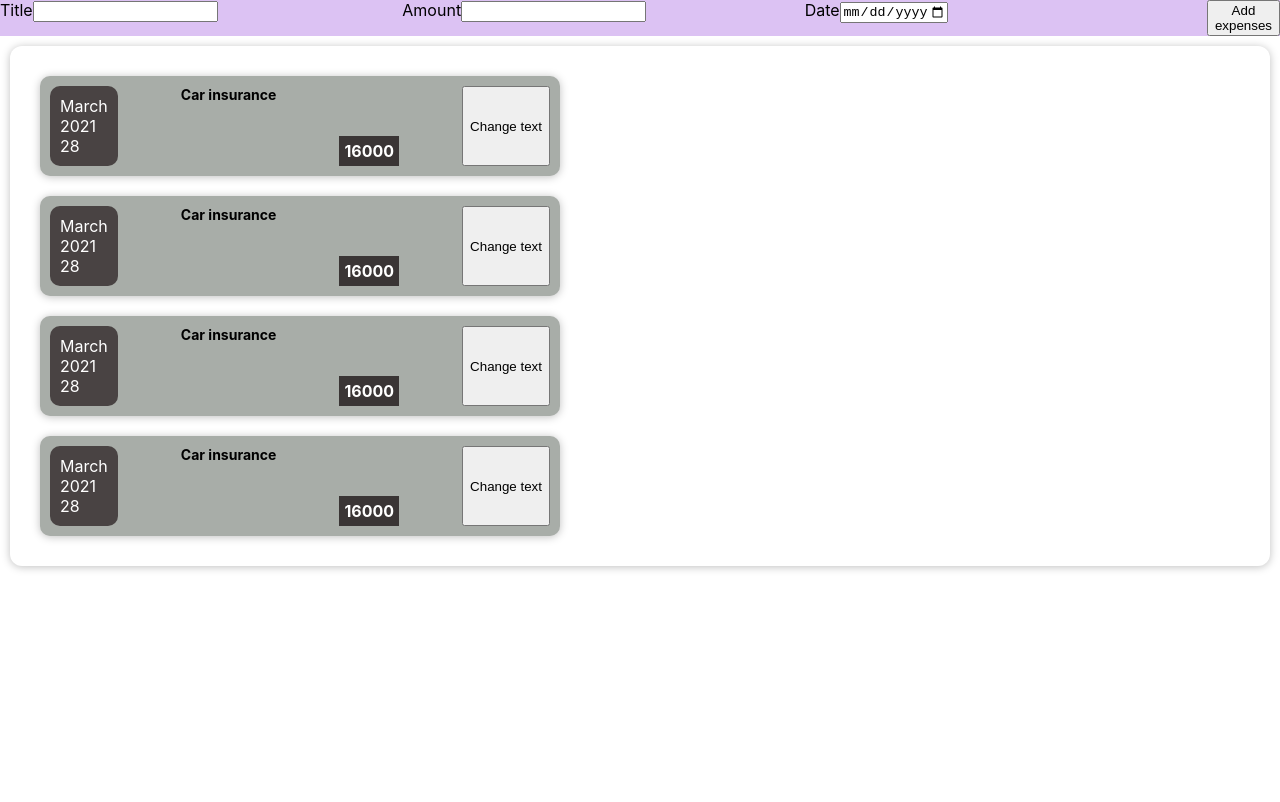
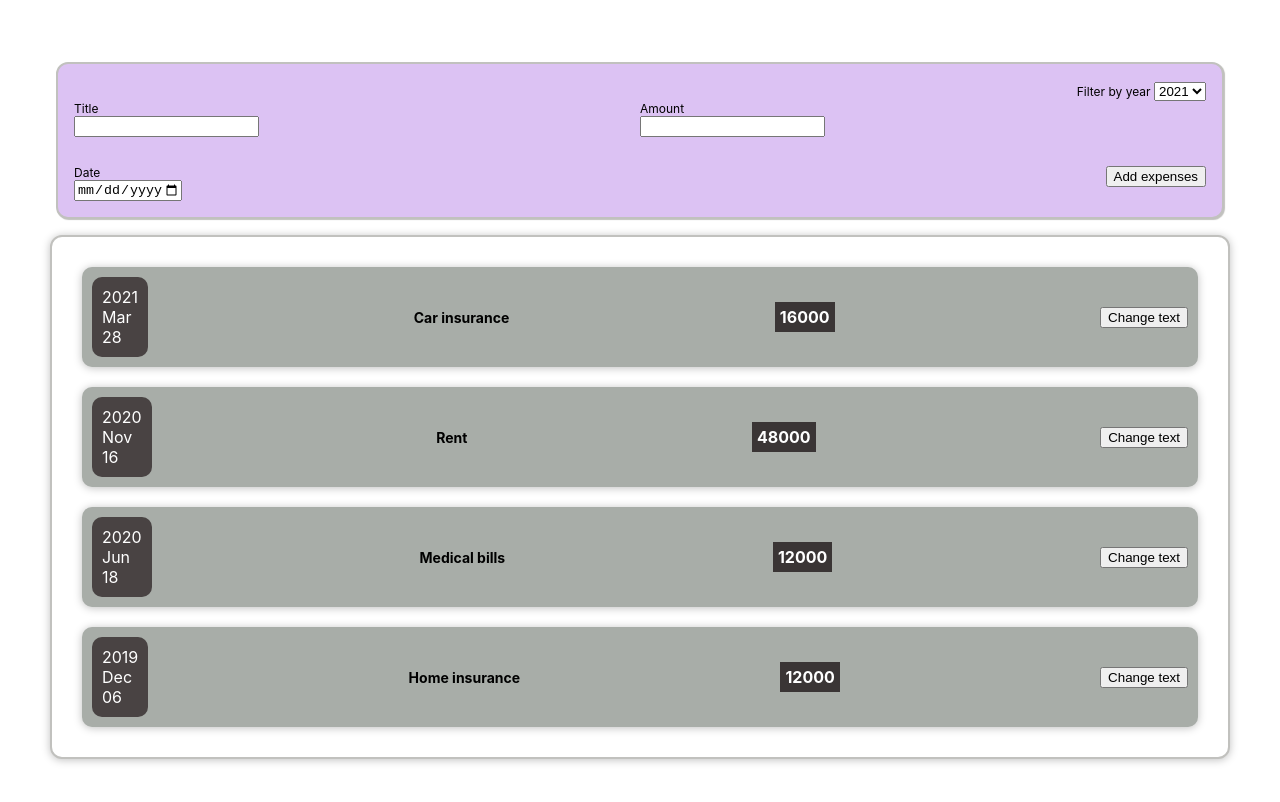
Before and after one commit to rajanimedikurthi/expense-tracker, a React (Create React App) app: page / in a window 1280 px wide. Shown: the top 802 px of the page. Built offline with nearby package versions, Linux system fonts and the light colour scheme.

Commit message:
added expense filter and beautify css

```diff
--- a/src/App.css
+++ b/src/App.css
@@ -1,31 +1,8 @@
-.App {
-  text-align: center;
-}
-
-.App-logo {
-  height: 40vmin;
-  pointer-events: none;
-}
-
-@media (prefers-reduced-motion: no-preference) {
-  .App-logo {
-    animation: App-logo-spin infinite 20s linear;
-  }
-}
-
-.App-header {
-  background-color: #282c34;
-  min-height: 100vh;
-  display: flex;
-  flex-direction: column;
-  align-items: center;
-  justify-content: center;
-  font-size: calc(10px + 2vmin);
-  color: white;
-}
-
-.App-link {
-  color: #61dafb;
+body {
+  margin: 0;
+  padding: 1rem;
+  max-width: 1200px;
+  margin: 30px auto;
 }
 
 @keyframes App-logo-spin {
--- a/src/App.js
+++ b/src/App.js
@@ -1,33 +1,44 @@
 import logo from "./logo.svg";
 import "./App.css";
+import "./Common.css";
+
 import Expenses from "./components/Expenses/Expenses";
-import ExpenseForm from "./components/Expenses/ExpenseForm";
+import NewExpenseForm from "./components/Expenses/NewExpenseForm";
 const expenses = [
   {
+    id: "e1",
     date: new Date(2021, 2, 28),
     title: "Car insurance",
     amount: "16000",
   },
   {
-    date: new Date(2021, 2, 28),
-    title: "Car insurance",
-    amount: "16000",
+    id: "e2",
+    date: new Date(2020, 10, 16),
+    title: "Rent",
+    amount: "48000",
   },
   {
-    date: new Date(2021, 2, 28),
-    title: "Car insurance",
-    amount: "16000",
+    id: "e3",
+    date: new Date(2020, 5, 18),
+    title: "Medical bills",
+    amount: "12000",
   },
   {
-    date: new Date(2021, 2, 28),
-    title: "Car insurance",
-    amount: "16000",
+    id: "e4",
+    date: new Date(2019, 11, 6),
+    title: "Home insurance",
+    amount: "12000",
   },
 ];
+const addExpenseDataHandler = (data) => {
+  expenses.push(data);
+  console.log(data);
+  console.log(expenses);
+};
 function App() {
   return (
     <div>
-      <ExpenseForm />
+      <NewExpenseForm onAddExpenseData={addExpenseDataHandler} />
       <Expenses expenses={expenses} />
     </div>
   );
--- /dev/null
+++ b/src/Common.css
@@ -0,0 +1,39 @@
+html {
+  font-size: 16px;
+}
+.box {
+  background-color: rgb(245, 215, 160);
+  padding: 10px;
+  border-radius: 12px;
+  border: 2px solid #c1c1be;
+  margin: 1rem;
+  box-shadow: 1px 1px 1px #c1c1be;
+}
+.flex-container {
+  display: flex;
+  padding: 1rem;
+}
+.column {
+  flex-direction: column;
+}
+.2-column {
+  flex-basis: 50%;
+  flex-shrink: 0;
+}
+input,
+label {
+  display: block;
+}
+label {
+  font-size: 0.75rem;
+}
+.align-self-flex-end {
+  align-self: flex-end;
+}
+
+.display-inline {
+  display: inline;
+}
+.align-center {
+  align-items: center;
+}
--- a/src/components/Calendar/CalendarDisplay.js
+++ b/src/components/Calendar/CalendarDisplay.js
@@ -1,15 +1,15 @@
 import "./CalendarDisplay.css";
 function CalendarDisplay(props) {
   const { month, year, day } = {
-    month: props.date.toLocaleString("en-US", { month: "long" }),
+    month: props.date.toLocaleString("en-US", { month: "short" }),
     year: props.date.getFullYear(),
     day: props.date.toLocaleString("en-US", { day: "2-digit" }),
   };
 
   return (
     <div className="Calendar-Display">
+      <div className="year">{year}</div>
       <div className="month">{month}</div>
-      <div className="year">{year}</div>
       <div className="day">{day}</div>
     </div>
   );
--- /dev/null
+++ b/src/components/Expenses/ExpenseFilter.js
@@ -0,0 +1,17 @@
+const ExpenseFilter = (props) => {
+  const filterChangeHandler = (event) => {
+    const value = event.target.value;
+    props.onFilterChange(value);
+  };
+  return (
+    <div className="align-self-flex-end">
+      <label className="display-inline">Filter by year </label>
+      <select value={props.selected} onChange={filterChangeHandler}>
+        <option value="2021">2021</option>
+        <option value="2020">2020</option>
+        <option value="2019">2019</option>
+      </select>
+    </div>
+  );
+};
+export default ExpenseFilter;
--- a/src/components/Expenses/ExpenseForm.css
+++ /dev/null
@@ -1,8 +0,0 @@
-.expense-form-control {
-  width: 50%;
-  display: block;
-}
-form {
-  background-color: rgb(220, 194, 243);
-  display: flex;
-}
--- a/src/components/Expenses/ExpenseForm.js
+++ b/src/components/Expenses/ExpenseForm.js
@@ -1,6 +1,6 @@
 import { useState } from "react";
-import "./ExpenseForm.css";
-const ExpenseForm = () => {
+
+const ExpenseForm = (props) => {
   const [userInput, setUserInput] = useState({
     enteredTitle: "",
     enteredAmount: "",
@@ -43,11 +43,12 @@ const ExpenseForm = () => {
       enteredDate: "",
       enteredTitle: "",
     });
+    props.onSaveExpenseData(expenseData);
   };
 
   return (
     <form onSubmit={submitHandler}>
-      <div className="expense-form-control">
+      <div className="expense-form-control 2-column">
         <label>Title</label>
         <input
           type="text"
@@ -55,7 +56,7 @@ const ExpenseForm = () => {
           onChange={titleChangeHandler}
         />
       </div>
-      <div className="expense-form-control">
+      <div className="expense-form-control  2-column">
         <label>Amount</label>
         <input
           type="number"
@@ -63,7 +64,7 @@ const ExpenseForm = () => {
           onChange={amountChangeHandler}
         />
       </div>
-      <div className="expense-form-control">
+      <div className="expense-form-control  2-column">
         <label>Date</label>
         <input
           type="date"
@@ -73,7 +74,7 @@ const ExpenseForm = () => {
           onChange={dateChangeHandler}
         />
       </div>
-      <div className="expense-form-actions">
+      <div className="expense-form-actions 2-column">
         <button type="submit">Add expenses</button>
       </div>
     </form>
--- a/src/components/Expenses/ExpenseItem.css
+++ b/src/components/Expenses/ExpenseItem.css
@@ -1,11 +1,8 @@
 .card.expense-item {
-  display: flex;
   background-color: rgb(168, 173, 168);
   border-radius: 10px;
-
+  justify-content: space-between;
   margin: 20px;
-  justify-content: space-between;
-  width: 500px;
 }
 .expense-item .date {
   color: #fff;
@@ -18,7 +15,9 @@
   font-weight: bold;
   border-radius: 2px solid rgb(194, 194, 236);
   background: rgb(58, 53, 53);
-  align-self: flex-end;
   padding: 5px;
   color: #fff;
 }
+.expense-list {
+  background-color: #fff;
+}
--- a/src/components/Expenses/ExpenseItem.js
+++ b/src/components/Expenses/ExpenseItem.js
@@ -10,7 +10,7 @@ function ExpenseItem(props) {
     setTitle("updated");
   };
   return (
-    <Card className="expense-item">
+    <Card className="expense-item flex-container align-center">
       <div className="date">
         <CalendarDisplay date={date}></CalendarDisplay>
       </div>
--- a/src/components/Expenses/Expenses.js
+++ b/src/components/Expenses/Expenses.js
@@ -4,10 +4,10 @@ function Expenses(props) {
   const { expenses } = props;
   console.log(expenses);
   return (
-    <Card>
+    <Card className="expense-list box">
       {expenses.map((expenseItem) => {
         console.log(expenseItem);
-        return <ExpenseItem item={expenseItem} />;
+        return <ExpenseItem key={expenseItem.id} item={expenseItem} />;
       })}
     </Card>
   );
--- /dev/null
+++ b/src/components/Expenses/NewExpenseForm.css
@@ -0,0 +1,14 @@
+.expense-form-control {
+  width: 50%;
+  display: block;
+}
+.expense-form {
+  background-color: rgb(220, 194, 243);
+}
+.expense-form form {
+  display: flex;
+  flex-wrap: wrap;
+  justify-content: space-between;
+  align-content: space-between;
+  height: 100px;
+}
--- /dev/null
+++ b/src/components/Expenses/NewExpenseForm.js
@@ -0,0 +1,28 @@
+import ExpenseFilter from "./ExpenseFilter";
+import ExpenseForm from "./ExpenseForm";
+import "./NewExpenseForm.css";
+import { useState } from "react";
+const NewExpenseForm = (props) => {
+  const saveExpenseDataHandler = (data) => {
+    const expenseData = {
+      ...data,
+      id: Math.random().toString(),
+    };
+    props.onAddExpenseData(expenseData);
+  };
+  const [filteredyear, setYear] = useState("2021");
+  const filterChangeHandler = (year) => {
+    setYear(year);
+    console.log(year);
+  };
+  return (
+    <div className="expense-form flex-container column box">
+      <ExpenseFilter
+        selected={filteredyear}
+        onFilterChange={filterChangeHandler}
+      />
+      <ExpenseForm onSaveExpenseData={saveExpenseDataHandler} />
+    </div>
+  );
+};
+export default NewExpenseForm;
```
